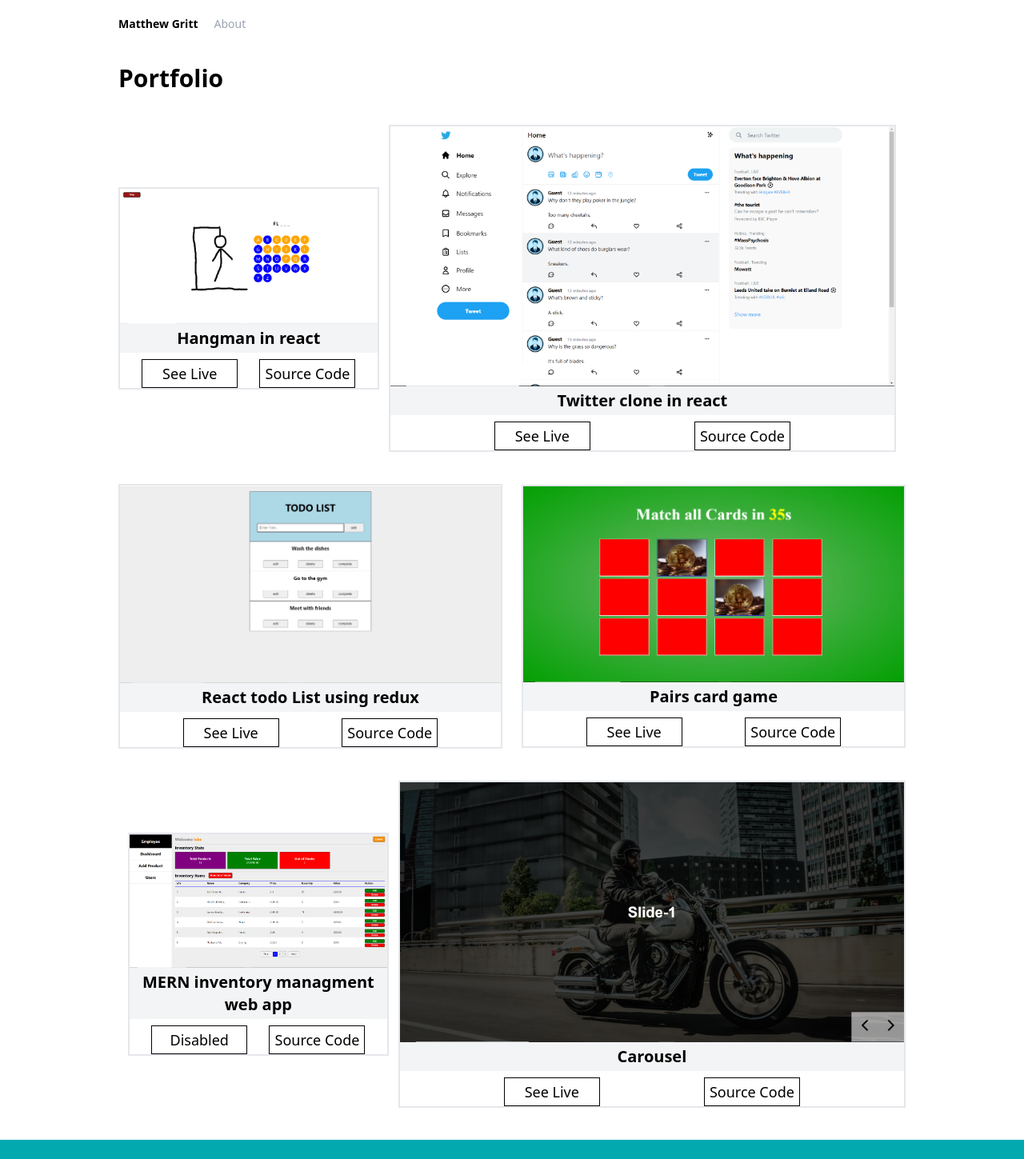
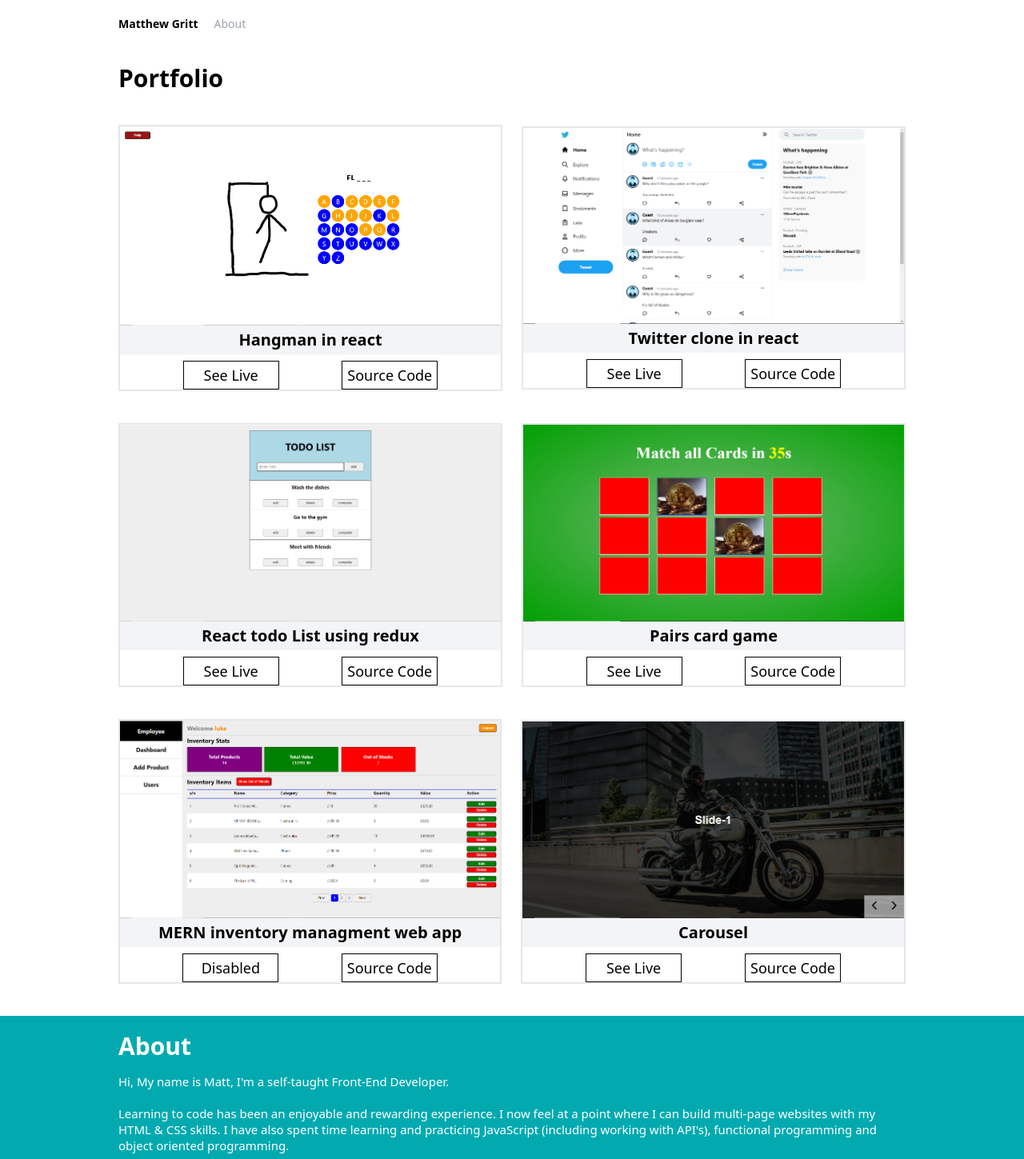
Before and after one commit to MatthewGritt/portfolio, a Next.js app: page / in a window 1280 px wide. Shown: the top 1449 px of the page at 80% size. Built offline with nearby package versions, Linux system fonts and the light colour scheme.

Commit message:
Update Projects.js

```diff
--- a/components/Projects.js
+++ b/components/Projects.js
@@ -29,7 +29,7 @@ function Projects() {
           </div>
         </div>
         {/* twitter */}
-        <div className="mt-10 font-bold sm:mr-3 border-2">
+        <div className="font-bold sm:ml-3 w-full mt-10 border-2">
           <img
             className=" object-contain"
             src="/images/twitter.png"
@@ -112,7 +112,7 @@ function Projects() {
       {/* project flex 3*/}
       <div className="md:flex items-center text-lg sm:text-xl">
         {/* inventory app  */}
-        <div className="font-bold sm:ml-3 w-full mt-10 border-2">
+        <div className="mt-10 font-bold sm:mr-3 border-2">
           <img
             className="object-contain"
             src="/images/inventory.png"
@@ -122,11 +122,8 @@ function Projects() {
             MERN inventory managment web app
           </p>
           <div className="flex items-center justify-evenly mt-2 ">
-            <a
-              href="#"
-              className="projectBtn"
-            >
-                Disabled
+            <a href="#" className="projectBtn">
+              Disabled
             </a>
             <a
               href="https://github.com/MatthewGritt/Inventory-management-backend"
```
